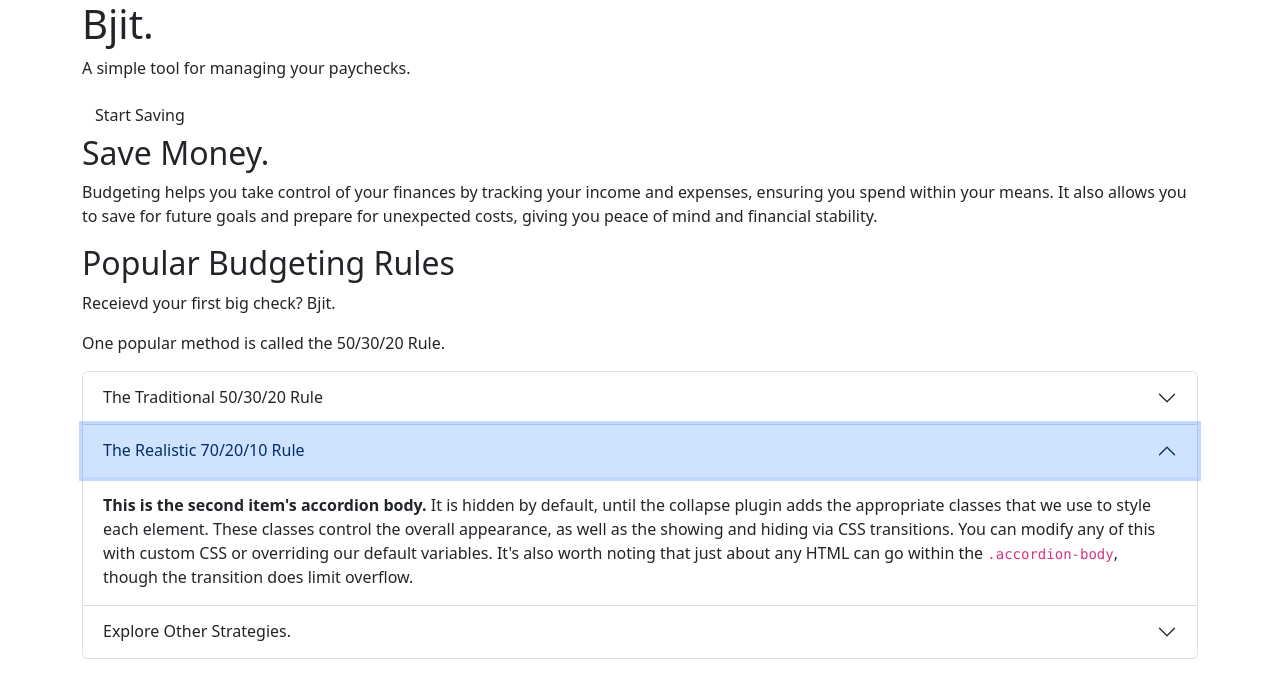
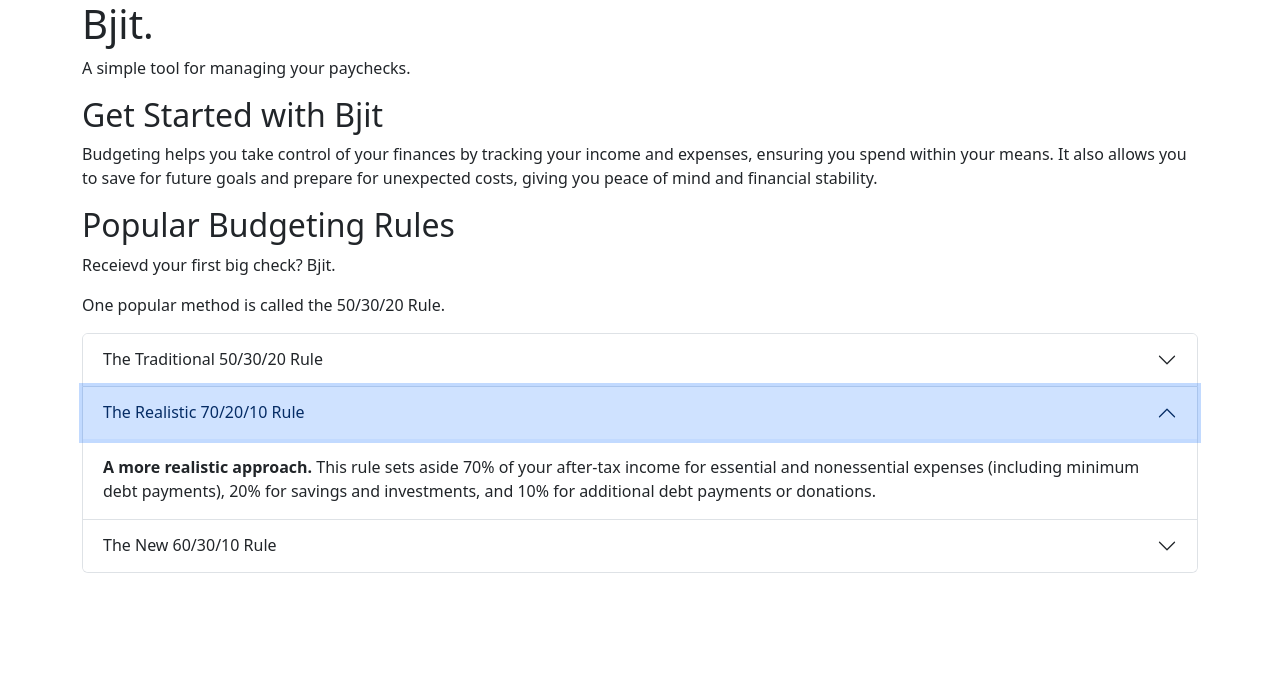
Before and after one commit to jorgeorta01/track-1-jorge-orta, a plain HTML site: page index.html in a window 1280 px wide. Both pictures are taken after a click on the button "The Realistic 70/20/10 Rule". Drawn offline with nearby package versions, Linux system fonts and the light colour scheme.

Commit message:
some changes to html

```diff
--- a/index.html
+++ b/index.html
@@ -9,15 +9,15 @@
 </head>
 <body>
 
-    <div id="bjit-intro-card" class="container">
+    <div id="bjitintro" class="container">
         <h1>Bjit.</h1>
         <p>A simple tool for managing your paychecks.</p>
 
-        <button type="button" class="btn">Start Saving</button>
+
     </div>
 
-    <div id="why-important" class="container">
-        <h2>Save Money.</h2>
+    <div id="getstarted" class="container">
+        <h2>Get Started with Bjit</h2>
         <p>
             Budgeting helps you take control of your finances by tracking your income and expenses, ensuring you spend within your means.
             It also allows you to save for future goals and prepare for unexpected costs, giving you peace of mind and financial stability.
@@ -56,19 +56,19 @@
               </h2>
               <div id="collapseTwo" class="accordion-collapse collapse" data-bs-parent="#accordionExample">
                 <div class="accordion-body">
-                  <strong>This is the second item's accordion body.</strong> It is hidden by default, until the collapse plugin adds the appropriate classes that we use to style each element. These classes control the overall appearance, as well as the showing and hiding via CSS transitions. You can modify any of this with custom CSS or overriding our default variables. It's also worth noting that just about any HTML can go within the <code>.accordion-body</code>, though the transition does limit overflow.
+                  <strong>A more realistic approach.</strong> This rule sets aside 70% of your after-tax income for essential and nonessential expenses (including minimum debt payments), 20% for savings and investments, and 10% for additional debt payments or donations.
                 </div>
               </div>
             </div>
             <div class="accordion-item">
               <h2 class="accordion-header">
                 <button class="accordion-button collapsed" type="button" data-bs-toggle="collapse" data-bs-target="#collapseThree" aria-expanded="false" aria-controls="collapseThree">
-                  Explore Other Strategies.
+                  The New 60/30/10 Rule
                 </button>
               </h2>
               <div id="collapseThree" class="accordion-collapse collapse" data-bs-parent="#accordionExample">
                 <div class="accordion-body">
-                  <strong>This is the third item's accordion body.</strong> It is hidden by default, until the collapse plugin adds the appropriate classes that we use to style each element. These classes control the overall appearance, as well as the showing and hiding via CSS transitions. You can modify any of this with custom CSS or overriding our default variables. It's also worth noting that just about any HTML can go within the <code>.accordion-body</code>, though the transition does limit overflow.
+                  <strong>Finding a good medium.</strong> Budget models can be helpful starting points, but they should reflect your personal financial priorities and be revisited as your financial situation changes over the years.
                 </div>
               </div>
             </div>
```
